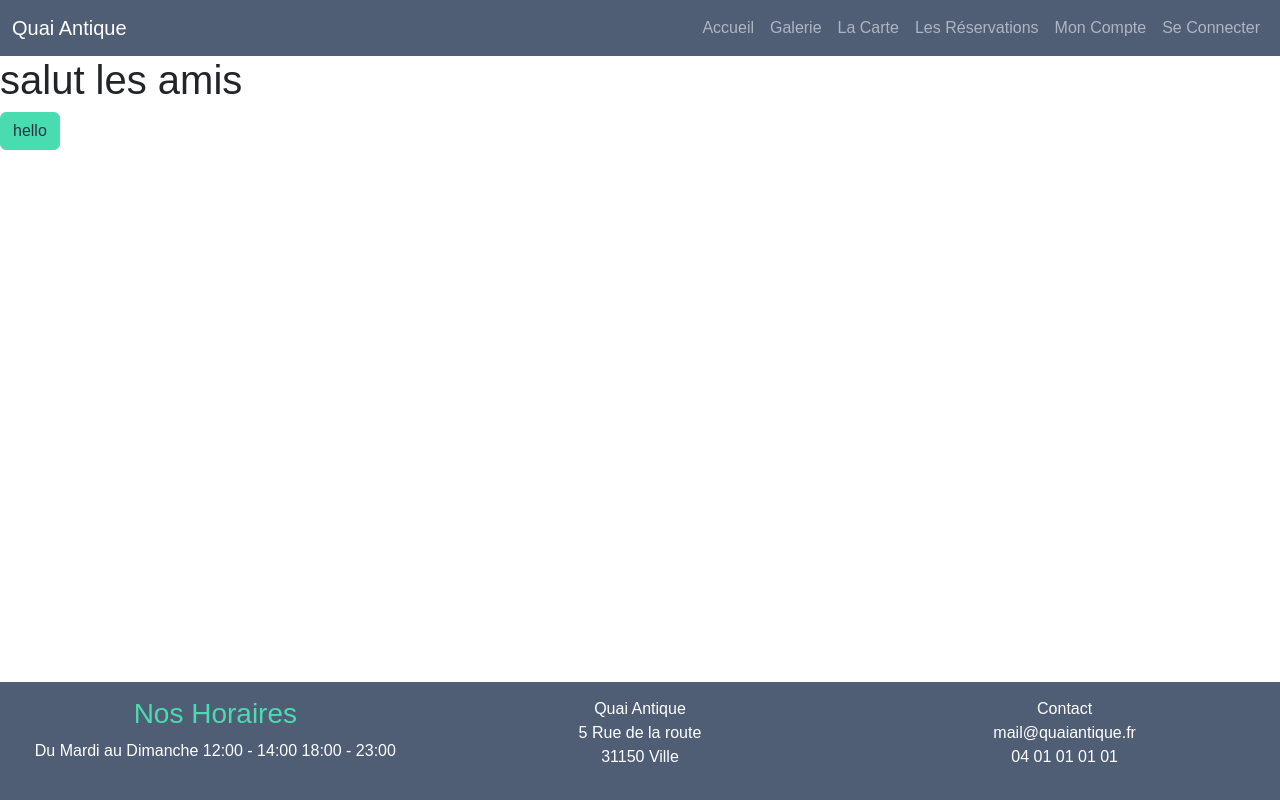
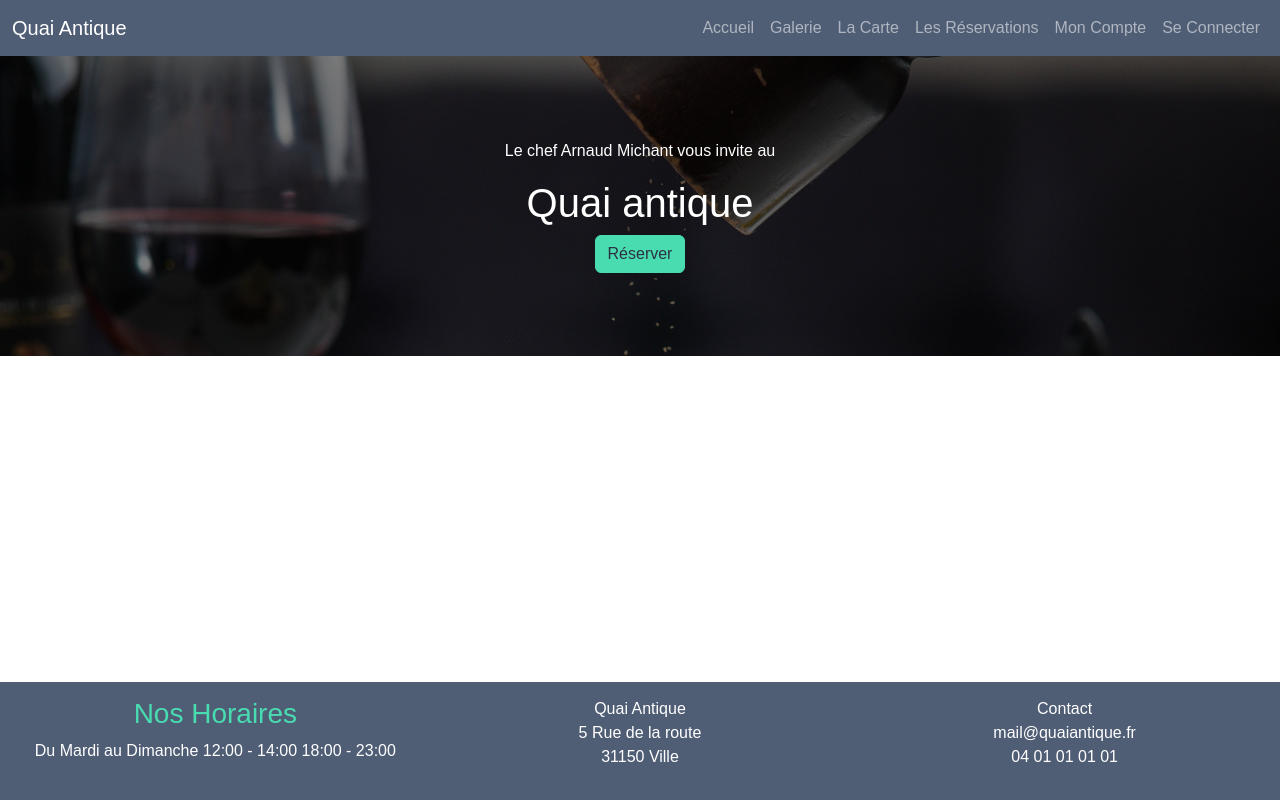
Before and after one commit to Mdubois2705/Quai-antique-front, a website with bundled scripts: page index.html in a window 1280 px wide. Built offline with nearby package versions, Linux system fonts and the light colour scheme; files whose address does not match are found by name; a web font is replaced by a local one.

Commit message:
add site hero

```diff
--- a/pages/home.html
+++ b/pages/home.html
@@ -1,4 +1,8 @@
 <!-- page d'accueil -->
-
-<h1>salut les amis</h1>
-<button class="btn btn-primary">hello</button>
+<div class="hero-scene text-center text-white">
+    <div class="hero-scene-content">
+        <p>Le chef Arnaud Michant vous invite au</p>
+        <h1>Quai antique</h1>
+        <button class="btn btn-primary">Réserver</button>
+    </div>
+</div>
--- a/scss/main.scss
+++ b/scss/main.scss
@@ -18,3 +18,34 @@
      bottom: 0;
      width: 100%;
  }
+
+ .hero-scene {
+    position: relative;
+
+    &::before {
+      content: "";
+       position: absolute;
+       top: 0;
+       left: 0;
+       width: 100%;
+       height: 100%;
+       background-image: url('../image/hero.jpg');
+       background-size: cover;
+       filter: brightness(0.5);
+    }
+
+    * {
+      //position des elements devant le before pour le fond gris
+      position: relative;
+    }
+        // Centré le texte dans la div
+       .hero-scene-content {
+          height: 300px;
+          display: flex;
+          align-content: center;
+          justify-content: center;
+          flex-direction: column;
+          align-items: center;
+          flex-wrap: wrap;
+       }
+ }
```
Also changed, not shown: image/hero.jpg (added), scss/main.css, 1 other file.
